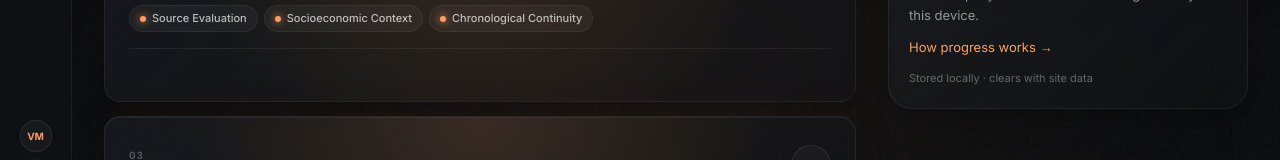
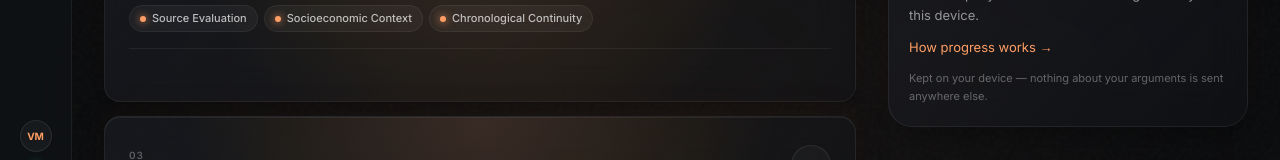
Before and after one commit to kathir-iTech/Prometheus, a Next.js app: page / in a window 1280 px wide. Shown: the part 610-770 px from the top of the page. Built offline with nearby package versions, Linux system fonts and the light colour scheme.

Commit message:
Reframe local-storage wording as a privacy feature, not a limitation disclaimer

```diff
--- a/src/app/page.tsx
+++ b/src/app/page.tsx
@@ -203,7 +203,7 @@ export default function TrackSelectPage() {
               </div>
             )}
             <p className="mt-3 text-[11px] leading-relaxed text-white/35">
-              Stored locally · clears with site data
+              Kept on your device — nothing about your arguments is sent anywhere else.
             </p>
           </div>
         </aside>
--- a/src/app/progress/page.tsx
+++ b/src/app/progress/page.tsx
@@ -175,7 +175,7 @@ export default function ProgressPage() {
               })}
             </div>
             <p className="mt-4 border-t border-white/[0.06] pt-3 text-center text-[11px] text-white/35">
-              Stored locally · clears with site data
+              Kept on your device — nothing about your arguments is sent anywhere else.
             </p>
           </div>
         </aside>
--- a/src/components/PreviewPane.tsx
+++ b/src/components/PreviewPane.tsx
@@ -186,7 +186,7 @@ function PreviewPaneComponent({
           <Link href="/progress" className="transition-colors duration-300 ease-expo hover:text-amber-core">
             View progress →
           </Link>
-          <span>Stored locally</span>
+          <span>Kept on your device — nothing about your arguments is sent anywhere else.</span>
         </div>
       )}
     </aside>
```
